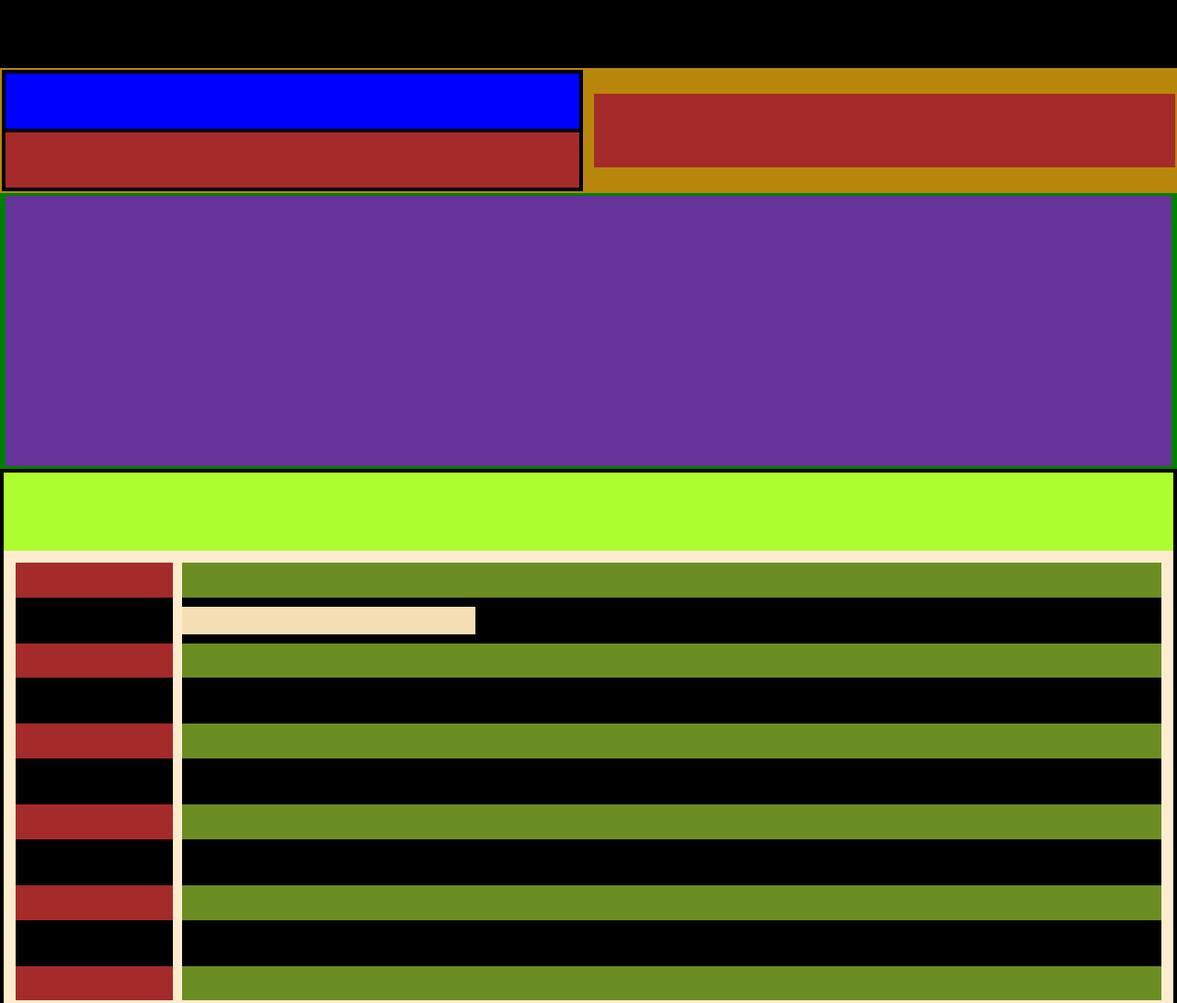
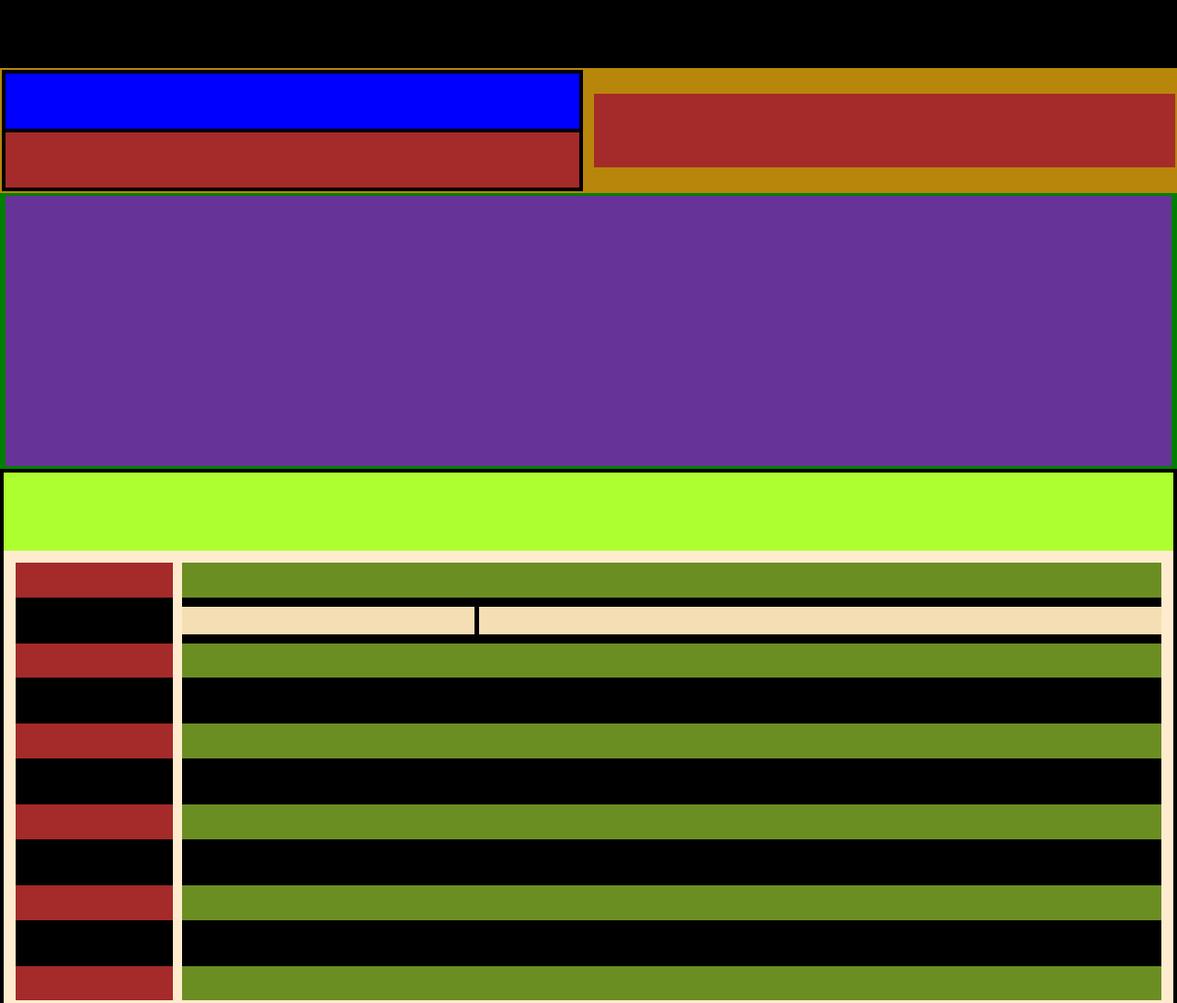
Before and after one commit to codingsqurl/boxes, a plain HTML site: page index.html in a window 1280 px wide. Shown: the top 1091 px of the page at 92% size. Drawn offline with Linux system fonts and the light colour scheme.

Commit message:
undid the change

```diff
--- a/css/style.css
+++ b/css/style.css
@@ -194,6 +194,11 @@
   background-color: wheat;
 }
 
+.f-ln {
+  height: 30px;
+  width: 70%;
+  background-color: wheat;
+}
 
 .f-ans-pn {
   display: flex;
```
